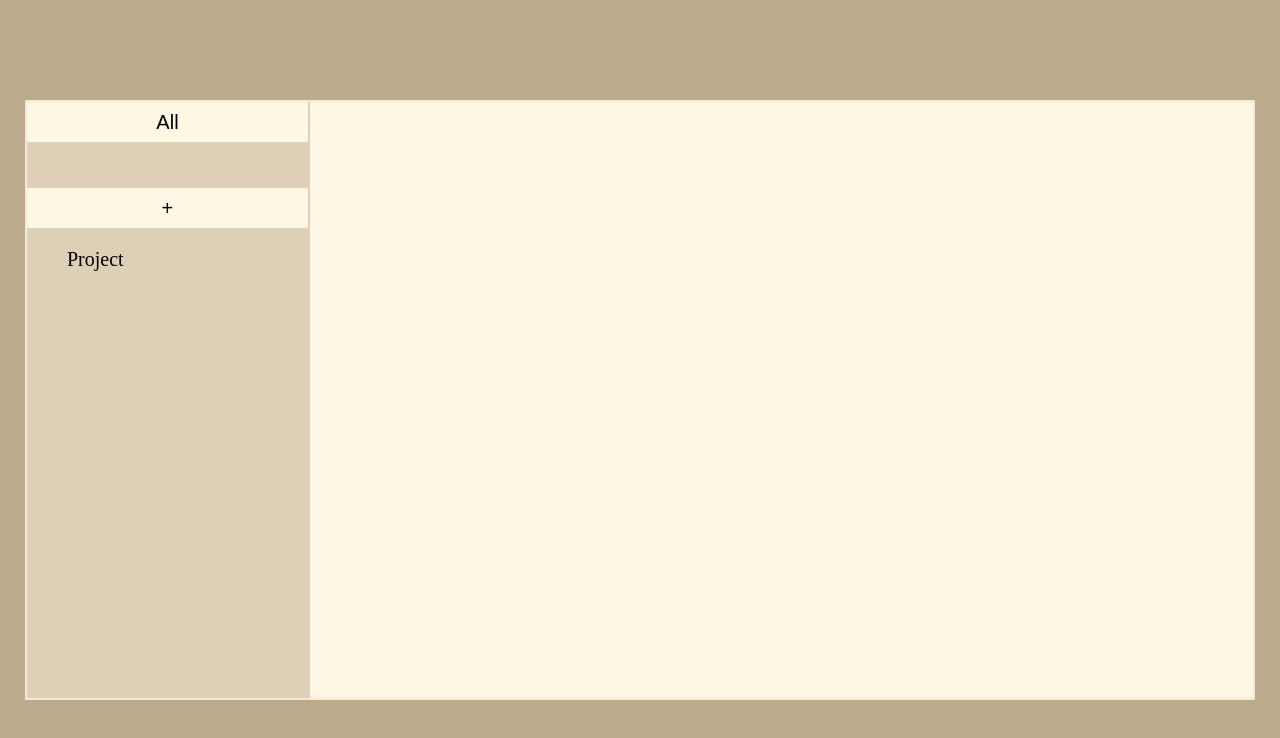
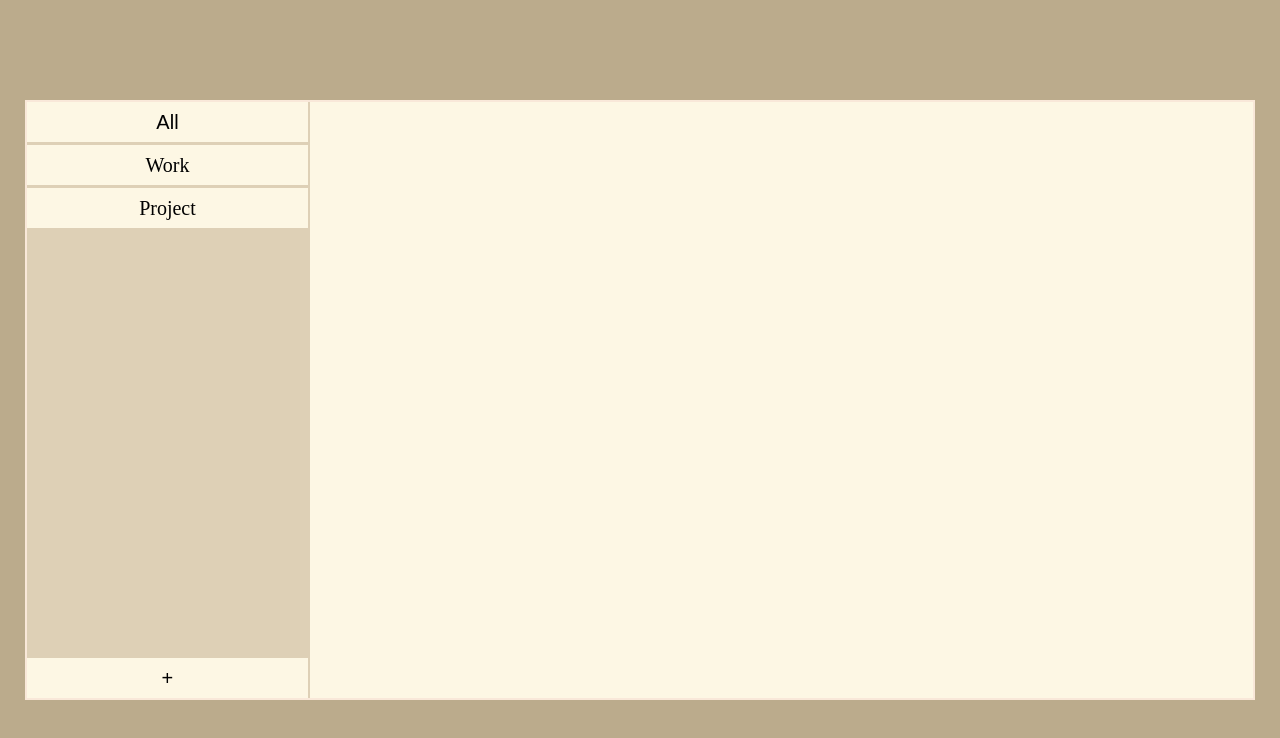
Before and after one commit to DL-GIT101/Todo-list, a website built with webpack: page src/index.html in a window 1280 px wide. Built offline with nearby package versions, Linux system fonts and the light colour scheme.

Commit message:
Add new wrapper classes for li

```diff
--- a/src/style.css
+++ b/src/style.css
@@ -29,7 +29,7 @@ body {
 
 .main > .sidebar {
     display: grid;
-    grid-template-rows: repeat(auto-fill, 40px);
+    grid-template-rows: 40px 1fr 40px;
     border-right: 2px solid var(--color-secondary);
     row-gap: 3px;
     background-color: var(--color-secondary);
@@ -41,21 +41,41 @@ body {
     border: none;
 }
 
-.main > .sidebar > div.manager {
+.main > .sidebar > .manager.list {
+    list-style-type: none;
+    padding: 0;
+    margin: 0;
+    background-color: var(--color-secondary);
+    display: grid;
+    grid-template-rows: repeat(auto-fill, 40px);
+    row-gap: 3px;
+    overflow-y: auto;
+}
+
+.main > .sidebar > .manager > .project {
     display: grid;
 }
 
-.main > .sidebar > .manager > .project {
-    place-self: stretch;
+.main > .sidebar > .manager > .project > .wrapper{
     display: grid;
+    background-color: var(--color-primary);
 }
 
-.main > .sidebar > .manager > .project > .title {
+.main > .sidebar > .manager > .project > .wrapper:hover {
+    cursor: pointer;
+    background-color: var(--color-accent);
+}
+
+.main > .sidebar > .manager > .project > .wrapper > .title-holder {
+    place-self: center;
+}
+
+.main > .sidebar > .manager > .project > .wrapper > .title-holder > .title {
     margin: 0;
     place-self: center;
 }
 
-.main > .sidebar > .manager:hover{
+.main > .sidebar > button.manager:hover{
     cursor: pointer;
     background-color: var(--color-accent);
 }
```
